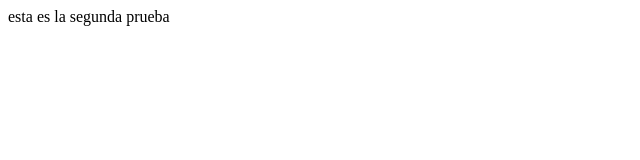
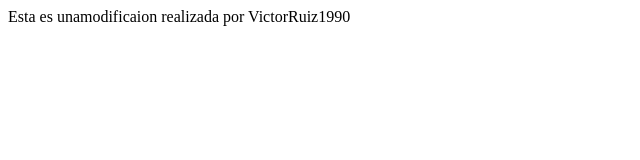
Before and after one commit to VictorRuizChambi/CursoAngularCodigoFacilito, a plain HTML site: page hola_mundo/index.html in a window 1280 px wide. Shown: the whole page, without its empty margins (0-640 px from the left). Drawn offline with Linux system fonts and the light colour scheme.

Commit message:
nuevo cambio por parte de VictorRuiz1990 en la parte del body

```diff
--- a/hola_mundo/index.html
+++ b/hola_mundo/index.html
@@ -6,5 +6,5 @@
 	<script src="../script/angular.min.js"></script>
 </head>
 <body>
-	{{"esta es la segunda prueba"}}
+	{{"Esta es unamodificaion realizada por VictorRuiz1990"}}
 </body>
```
